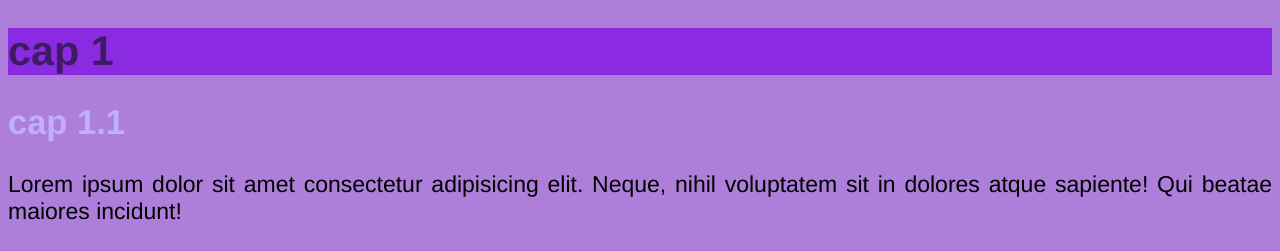
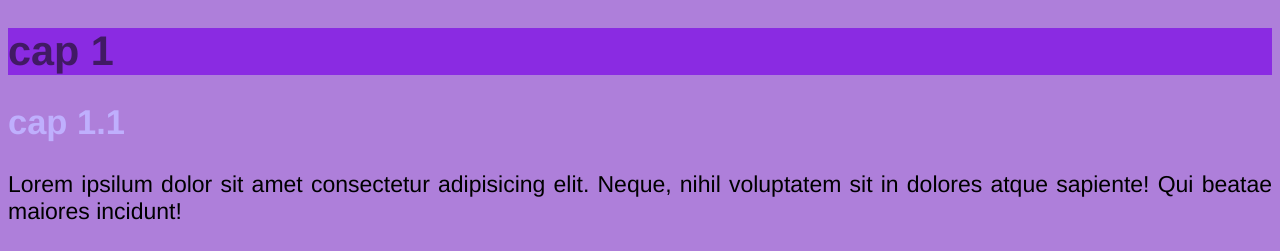
Before and after one commit to rafaelviefe/css-html, a plain HTML site: page exercícios/ex013/index.html in a window 1280 px wide. Shown: the top 251 px of the page. Drawn offline with Linux system fonts and the light colour scheme.

Commit message:
Update index.html

```diff
--- a/exercícios/ex013/index.html
+++ b/exercícios/ex013/index.html
@@ -8,7 +8,7 @@
 <body style="background-color: rgb(174, 127, 218); font-family: 'Franklin Gothic Medium', 'Arial Narrow', Arial, sans-serif; font-size: 23px;">
     <h1 style="color: rgba(43, 21, 63, 0.767); font-size: 1.8em; background-color: blueviolet;">cap 1</h1>
     <h2 style="color: rgba(190, 175, 253, 0.993);">cap 1.1</h2>
-    <p style="text-align: justify;">Lorem ipsum dolor sit amet consectetur adipisicing elit. Neque, nihil voluptatem sit in dolores atque sapiente! Qui beatae maiores incidunt!</p>
+    <p style="text-align: justify;">Lorem ipsilum dolor sit amet consectetur adipisicing elit. Neque, nihil voluptatem sit in dolores atque sapiente! Qui beatae maiores incidunt!</p>
     <h2 style="color: rgba(190, 175, 253, 0.993);">cap 1.2</h2>
     <p style="text-align: justify;">Lorem ipsum dolor sit amet, consectetur adipisicing elit. Officiis voluptates odit accusantium vero repudiandae doloremque eos quis quia?</p>
     <h1 style="color: rgba(43, 21, 63, 0.767); font-size: 1.8em; background-color: blueviolet;">cap 2</h1>
```
